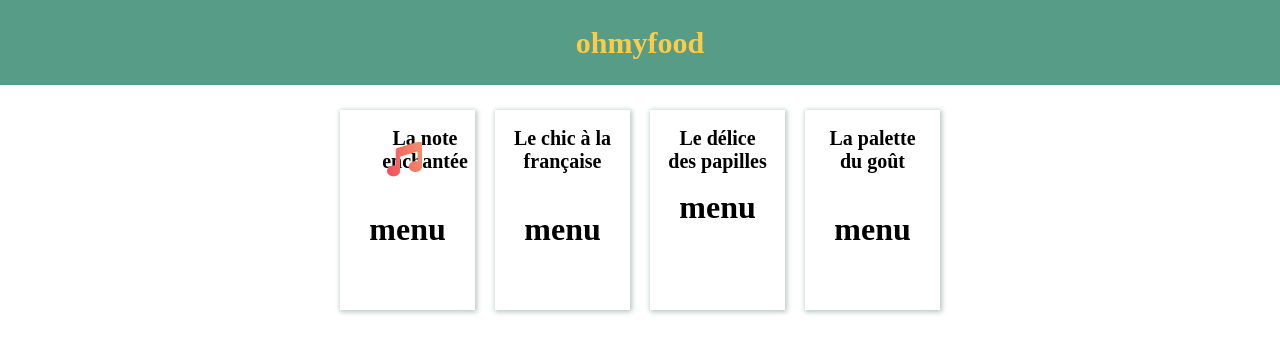
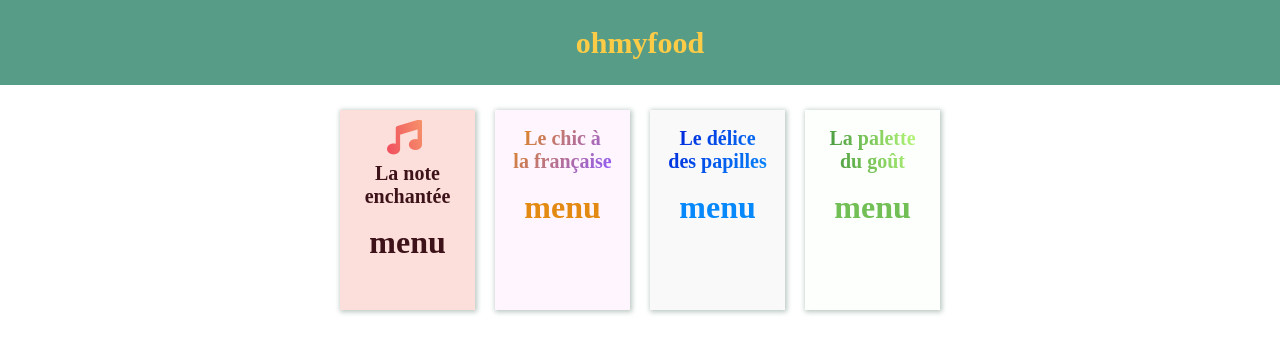
Before and after one commit to Erablast/erablast.github.io, a plain HTML site: page index.html in a window 1280 px wide. Drawn offline with Linux system fonts and the light colour scheme.

Commit message:
Menu allmost done , need custom fonts

```diff
--- a/index.html
+++ b/index.html
@@ -19,46 +19,46 @@
     <body>
         <div class="menu_wrapper">
 
-            <div class="menu_wrapper__item">
+            <div class="menu_wrapper__item note">
+                <i class="fas fa-music"></i>
                 <div class="item__content">
-                    <i class="fas fa-music"></i>
-                    <h2 class="item__content__title">
+                    <h2 class="item__content__title note__title">
                         La note enchantée
                     </h2>
-                    <h1 class="item__menu">
+                    <h1 class="item__content__menu note__menu">
                         menu
                     </h1>
                 </div>
             </div>
 
-            <div class="menu_wrapper__item">
+            <div class="menu_wrapper__item chic">
                 <div class="item__content">
-                    <h2 class="item__content__title">
-                        Le chic à la française
+                    <h2 class="item__content__title chic__title">
+                        Le chic à <br>la française
                     </h2>
-                    <h1 class="item__menu">
+                    <h1 class="item__content__menu chic__menu">
                         menu
                     </h1>
                 </div>
             </div>
 
-            <div class="menu_wrapper__item">
+            <div class="menu_wrapper__item delice">
                 <div class="item__content">
-                    <h2 class="item__content__title">
+                    <h2 class="item__content__title delice__title">
                         Le délice des papilles
                     </h2>
-                    <h1 class="item__content__menu">
+                    <h1 class="item__content__menu delice__menu">
                         menu
                     </h1>
                 </div>
             </div>
 
-            <div class="menu_wrapper__item">
+            <div class="menu_wrapper__item palette">
                 <div class="item__content">
-                    <h2 class="item__content__title">
+                    <h2 class="item__content__title palette__title">
                         La palette du goût
                     </h2>
-                    <h1 class="item__menu">
+                    <h1 class="item__content__menu palette__menu">
                         menu
                     </h1>
                 </div>
```
